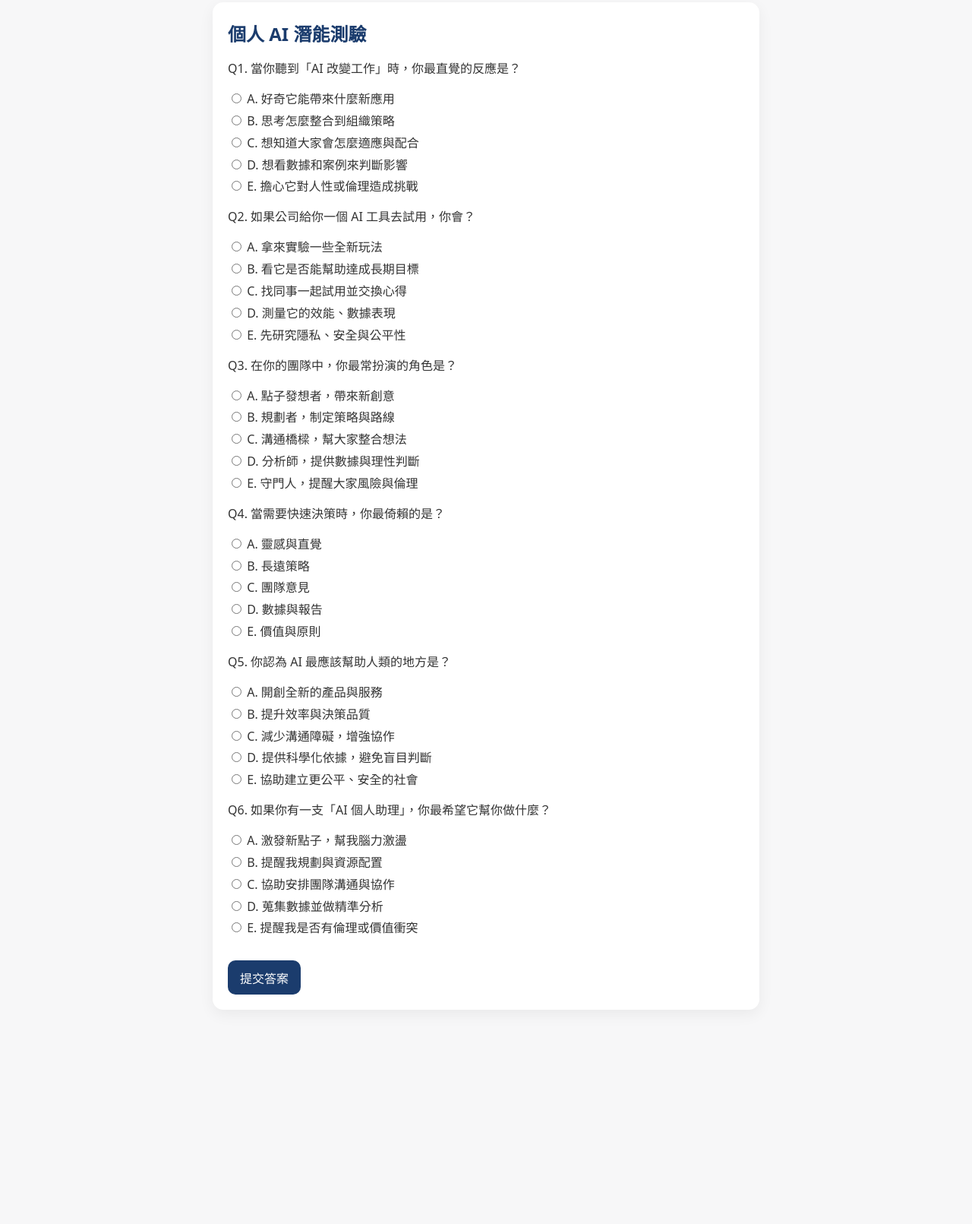
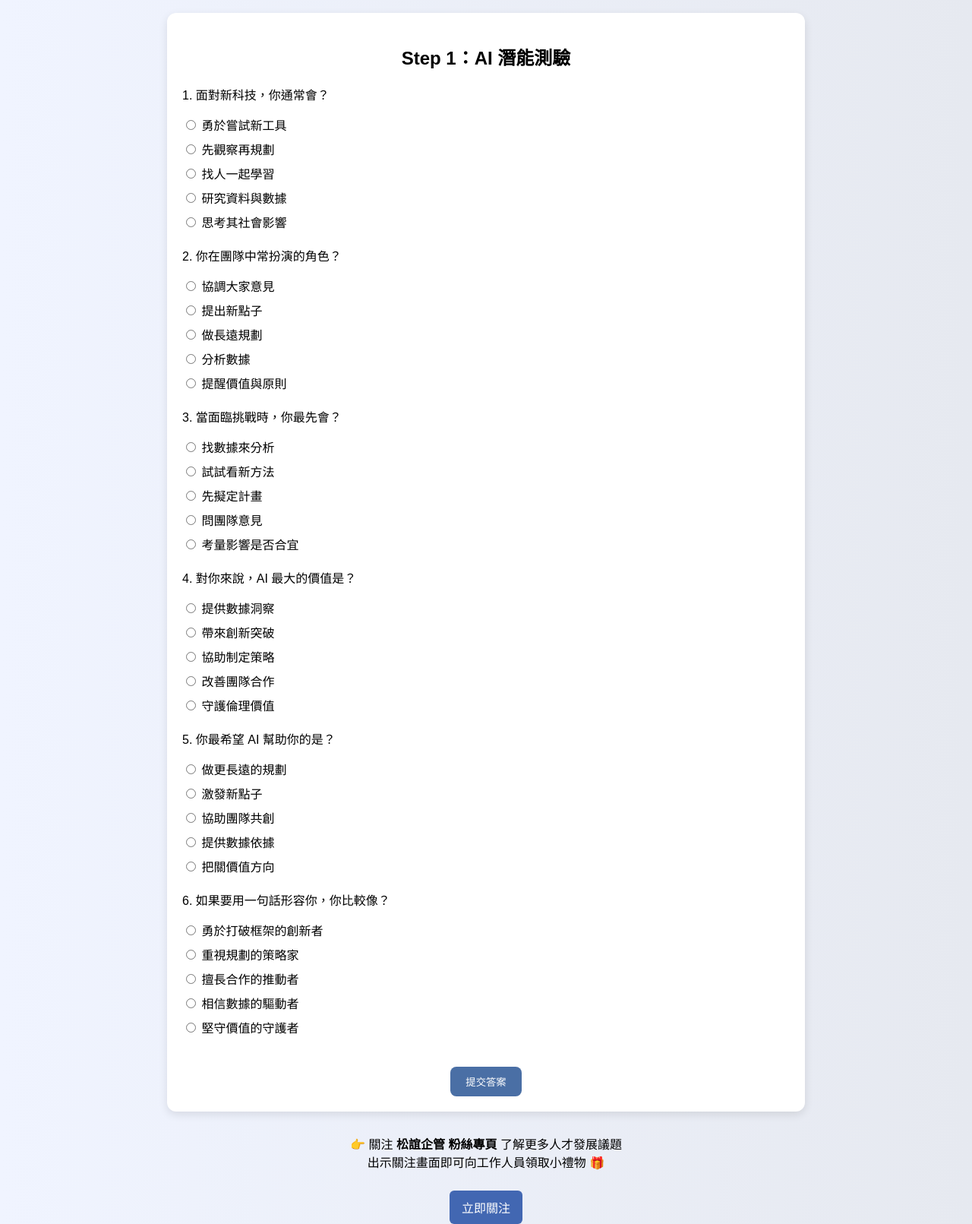
Before and after one commit to mickey103gpm/2025-Leader-Trend, a plain HTML site: page index.html in a window 1280 px wide. Shown: the part 89-1700 px from the top of the page at 76% size. Before the commit the page ends 1450 px from the top, so only its background shows below. Drawn offline with nearby package versions, Linux system fonts and the light colour scheme.

Commit message:
Add files via upload

```diff
--- a/index.html
+++ b/index.html
@@ -3,200 +3,232 @@
 <head>
   <meta charset="UTF-8" />
   <meta name="viewport" content="width=device-width, initial-scale=1.0"/>
-  <title>松誼企管 2025 Leader Trend 智慧人才佈局｜精準賦能未來領導者 互動遊戲</title>
+  <title>個人AI專屬潛能卡片</title>
   <style>
-    :root{
-      --primary:#1B3C6D;
-      --bg:#f7f7f8;
-      --card:#ffffff;
-      --text:#333;
-      --muted:#6b7280;
-      --cta:#1B3C6D;
+    body {
+      font-family: Arial, sans-serif;
+      background: linear-gradient(to right, #f0f4ff, #e6e9f0);
+      margin: 0;
+      padding: 0;
+      text-align: center;
     }
-    body{
-      font-family: "Microsoft JhengHei", system-ui, -apple-system, Segoe UI, Roboto, Helvetica, Arial, "Noto Sans TC", sans-serif;
-      margin:0; padding:0; background:var(--bg); color:var(--text);
+
+    h1 {
+      background-color: #4a6fa5;
+      color: white;
+      padding: 20px;
+      margin: 0;
     }
-    header{
-      background:var(--primary); color:#fff; padding:1rem; text-align:center; font-size:1.2rem; font-weight:700;
-      display:flex; align-items:center; justify-content:center; gap:.8rem;
+
+    .container {
+      margin: 20px auto;
+      max-width: 800px;
+      background: white;
+      padding: 20px;
+      border-radius: 12px;
+      box-shadow: 0 4px 12px rgba(0,0,0,0.1);
     }
-    main{padding:1rem; max-width:720px; margin:auto}
-    .card{background:var(--card); border-radius:14px; padding:1.25rem; margin:1rem 0; box-shadow:0 6px 20px rgba(0,0,0,.06)}
-    .card h2{margin:.2rem 0 1rem; color:var(--primary)}
-    .question{margin-bottom:1rem}
-    .options{margin-top:.5rem}
-    .options label{display:block; margin:.3rem 0; cursor:pointer}
-    button{appearance:none; border:none; background:var(--primary); color:#fff; padding:.65rem 1rem; border-radius:10px; font-size:1rem; cursor:pointer; margin-top:1rem}
-    button:disabled{background:#cbd5e1; cursor:not-allowed}
-    .result-card{margin-top:1.5rem; padding:1.5rem; border:2px solid var(--primary); border-radius:12px; background:#fff; opacity:0; transform:translateY(20px); transition:opacity 0.8s ease, transform 0.8s ease; position:relative}
-    .result-card.show{opacity:1; transform:translateY(0)}
-    .result-card h3{margin-top:0; color:var(--primary)}
-    .logo-mark{position:absolute; bottom:10px; right:10px;}
-    .logo-mark img{height:30px}
-    .muted{color:var(--muted); font-size:.9rem}
-    .guidance{margin-top:1rem; font-size:1rem; font-weight:600; color:var(--primary); text-align:center}
-    .cta-btn{display:inline-block; margin-top:.6rem; padding:.55rem .9rem; border-radius:10px; background:var(--cta); color:#fff; text-decoration:none}
-    .download-wrap{display:none; text-align:center}
-    .download-btn{margin-top:1rem}
+
+    .question {
+      margin: 20px 0;
+      text-align: left;
+    }
+
+    .question label {
+      display: block;
+      margin: 8px 0;
+    }
+
+    button {
+      background: #4a6fa5;
+      color: white;
+      border: none;
+      padding: 10px 20px;
+      border-radius: 8px;
+      cursor: pointer;
+      margin-top: 20px;
+    }
+
+    button:hover {
+      background: #3b5a84;
+    }
+
+    .card {
+      display: none;
+      margin: 30px auto;
+      padding: 20px;
+      border-radius: 12px;
+      background: #fff;
+      box-shadow: 0 4px 12px rgba(0,0,0,0.15);
+      max-width: 500px;
+      position: relative;
+      opacity: 0;
+      transform: translateY(20px);
+      transition: all 0.6s ease-in-out;
+    }
+
+    .card.show {
+      display: block;
+      opacity: 1;
+      transform: translateY(0);
+    }
+
+    .logo {
+      position: absolute;
+      bottom: 10px;
+      right: 10px;
+      width: 80px;
+    }
+
+    .footer {
+      margin-top: 30px;
+      font-size: 16px;
+    }
+
+    .footer a {
+      display: inline-block;
+      margin-top: 10px;
+      padding: 10px 16px;
+      background: #4267B2;
+      color: white;
+      border-radius: 6px;
+      text-decoration: none;
+    }
+
+    .footer a:hover {
+      background: #365899;
+    }
   </style>
 </head>
 <body>
-<header>
-  <span>松誼企管 2025 Leader Trend 智慧人才佈局｜精準賦能未來領導者 互動遊戲</span>
-</header>
-<main>
-  <!-- Step 1 -->
-  <section class="card" id="quiz-section">
-    <h2 id="section-title">個人 AI 潛能測驗</h2>
-    <form id="quizForm">
-      <!-- Q1 -->
-      <div class="question">
-        <p>Q1. 當你聽到「AI 改變工作」時，你最直覺的反應是？</p>
-        <div class="options">
-          <label><input type="radio" name="q1" value="創新者" required/> A. 好奇它能帶來什麼新應用</label>
-          <label><input type="radio" name="q1" value="策略家"/> B. 思考怎麼整合到組織策略</label>
-          <label><input type="radio" name="q1" value="協作推動者"/> C. 想知道大家會怎麼適應與配合</label>
-          <label><input type="radio" name="q1" value="數據驅動者"/> D. 想看數據和案例來判斷影響</label>
-          <label><input type="radio" name="q1" value="倫理守護者"/> E. 擔心它對人性或倫理造成挑戰</label>
-        </div>
-      </div>
-      <!-- Q2 -->
-      <div class="question">
-        <p>Q2. 如果公司給你一個 AI 工具去試用，你會？</p>
-        <div class="options">
-          <label><input type="radio" name="q2" value="創新者" required/> A. 拿來實驗一些全新玩法</label>
-          <label><input type="radio" name="q2" value="策略家"/> B. 看它是否能幫助達成長期目標</label>
-          <label><input type="radio" name="q2" value="協作推動者"/> C. 找同事一起試用並交換心得</label>
-          <label><input type="radio" name="q2" value="數據驅動者"/> D. 測量它的效能、數據表現</label>
-          <label><input type="radio" name="q2" value="倫理守護者"/> E. 先研究隱私、安全與公平性</label>
-        </div>
-      </div>
-      <!-- Q3 -->
-      <div class="question">
-        <p>Q3. 在你的團隊中，你最常扮演的角色是？</p>
-        <div class="options">
-          <label><input type="radio" name="q3" value="創新者" required/> A. 點子發想者，帶來新創意</label>
-          <label><input type="radio" name="q3" value="策略家"/> B. 規劃者，制定策略與路線</label>
-          <label><input type="radio" name="q3" value="協作推動者"/> C. 溝通橋樑，幫大家整合想法</label>
-          <label><input type="radio" name="q3" value="數據驅動者"/> D. 分析師，提供數據與理性判斷</label>
-          <label><input type="radio" name="q3" value="倫理守護者"/> E. 守門人，提醒大家風險與倫理</label>
-        </div>
-      </div>
-      <!-- Q4 -->
-      <div class="question">
-        <p>Q4. 當需要快速決策時，你最倚賴的是？</p>
-        <div class="options">
-          <label><input type="radio" name="q4" value="創新者" required/> A. 靈感與直覺</label>
-          <label><input type="radio" name="q4" value="策略家"/> B. 長遠策略</label>
-          <label><input type="radio" name="q4" value="協作推動者"/> C. 團隊意見</label>
-          <label><input type="radio" name="q4" value="數據驅動者"/> D. 數據與報告</label>
-          <label><input type="radio" name="q4" value="倫理守護者"/> E. 價值與原則</label>
-        </div>
-      </div>
-      <!-- Q5 -->
-      <div class="question">
-        <p>Q5. 你認為 AI 最應該幫助人類的地方是？</p>
-        <div class="options">
-          <label><input type="radio" name="q5" value="創新者" required/> A. 開創全新的產品與服務</label>
-          <label><input type="radio" name="q5" value="策略家"/> B. 提升效率與決策品質</label>
-          <label><input type="radio" name="q5" value="協作推動者"/> C. 減少溝通障礙，增強協作</label>
-          <label><input type="radio" name="q5" value="數據驅動者"/> D. 提供科學化依據，避免盲目判斷</label>
-          <label><input type="radio" name="q5" value="倫理守護者"/> E. 協助建立更公平、安全的社會</label>
-        </div>
-      </div>
-      <!-- Q6 -->
-      <div class="question">
-        <p>Q6. 如果你有一支「AI 個人助理」，你最希望它幫你做什麼？</p>
-        <div class="options">
-          <label><input type="radio" name="q6" value="創新者" required/> A. 激發新點子，幫我腦力激盪</label>
-          <label><input type="radio" name="q6" value="策略家"/> B. 提醒我規劃與資源配置</label>
-          <label><input type="radio" name="q6" value="協作推動者"/> C. 協助安排團隊溝通與協作</label>
-          <label><input type="radio" name="q6" value="數據驅動者"/> D. 蒐集數據並做精準分析</label>
-          <label><input type="radio" name="q6" value="倫理守護者"/> E. 提醒我是否有倫理或價值衝突</label>
-        </div>
-      </div>
-      <button type="submit">提交答案</button>
-    </form>
+  <h1>個人AI 專屬潛能卡片</h1>
 
-    <div id="result" class="result-card" style="display:none"></div>
+  <div class="container" id="quizContainer">
+    <h2>Step 1：AI 潛能測驗</h2>
 
-    <!-- 下載按鈕（預設隱藏） -->
-    <div id="downloadWrap" class="download-wrap">
-      <button id="downloadBtn" class="download-btn">下載我的AI潛能卡</button>
+    <div class="question">
+      <p>1. 面對新科技，你通常會？</p>
+      <label><input type="radio" name="q1" value="innovator" required> 勇於嘗試新工具</label>
+      <label><input type="radio" name="q1" value="strategist"> 先觀察再規劃</label>
+      <label><input type="radio" name="q1" value="collaborator"> 找人一起學習</label>
+      <label><input type="radio" name="q1" value="data"> 研究資料與數據</label>
+      <label><input type="radio" name="q1" value="ethics"> 思考其社會影響</label>
     </div>
 
-    <!-- 放在卡片外框之外的引導區塊（預設隱藏） -->
-    <div id="guidance" class="guidance" style="display:none"></div>
-  </section>
-</main>
-<!-- html2canvas for download -->
-<script src="https://cdn.jsdelivr.net/npm/html2canvas@1.4.1/dist/html2canvas.min.js"></script>
-<script>
-  // 粉專連結（請換成你的實際粉專網址）
-  const FANPAGE_URL = 'https://www.facebook.com/';
+    <div class="question">
+      <p>2. 你在團隊中常扮演的角色？</p>
+      <label><input type="radio" name="q2" value="collaborator" required> 協調大家意見</label>
+      <label><input type="radio" name="q2" value="innovator"> 提出新點子</label>
+      <label><input type="radio" name="q2" value="strategist"> 做長遠規劃</label>
+      <label><input type="radio" name="q2" value="data"> 分析數據</label>
+      <label><input type="radio" name="q2" value="ethics"> 提醒價值與原則</label>
+    </div>
 
-  const descriptions = {
-    "創新者":"特質：你擅長打破框架，勇於嘗試新可能，能看見 AI 帶來的嶄新契機。<br/>祝福語：願你的創新視野，成為 「智慧驅動人才策略，佈局未來領導力」 的火花。",
-    "策略家":"特質：你重視長遠規劃，能將 AI 納入整體藍圖，帶領組織穩健前行。<br/>祝福語：願你的縝密思維，助力 「AI 引領企業 HR 數位轉型」，讓未來更清晰。",
-    "協作推動者":"特質：你長於凝聚人心，懂得在人與 AI 之間搭建橋樑，推動團隊共創。<br/>祝福語：願你的協作能量，呼應 「智慧驅動人才策略，佈局未來領導力」，讓團隊更具韌性。",
-    "數據驅動者":"特質：你相信數據的力量，善於從資訊中提煉洞察，驅動決策與行動。<br/>祝福語：願你的洞察力，照亮 「AI 與數據洞察，打造未來人才藍圖」 的前行之路。",
-    "倫理守護者":"特質：你堅守價值與原則，能在 AI 發展中提醒人們回歸初心與人性。<br/>祝福語：願你的堅持，成為 「AI 引領企業 HR 數位轉型」 過程中的平衡力量。"
-  };
+    <div class="question">
+      <p>3. 當面臨挑戰時，你最先會？</p>
+      <label><input type="radio" name="q3" value="data" required> 找數據來分析</label>
+      <label><input type="radio" name="q3" value="innovator"> 試試看新方法</label>
+      <label><input type="radio" name="q3" value="strategist"> 先擬定計畫</label>
+      <label><input type="radio" name="q3" value="collaborator"> 問團隊意見</label>
+      <label><input type="radio" name="q3" value="ethics"> 考量影響是否合宜</label>
+    </div>
 
-  document.getElementById('quizForm').addEventListener('submit',async function(e){
-    e.preventDefault();
-    const data = new FormData(this);
-    const counts = {創新者:0,策略家:0,協作推動者:0,數據驅動者:0,倫理守護者:0};
-    for(const [k,v] of data.entries()){
-      counts[v]++;
-    }
-    let resultType = Object.keys(counts).reduce((a,b)=> counts[a]>=counts[b]?a:b);
+    <div class="question">
+      <p>4. 對你來說，AI 最大的價值是？</p>
+      <label><input type="radio" name="q4" value="data" required> 提供數據洞察</label>
+      <label><input type="radio" name="q4" value="innovator"> 帶來創新突破</label>
+      <label><input type="radio" name="q4" value="strategist"> 協助制定策略</label>
+      <label><input type="radio" name="q4" value="collaborator"> 改善團隊合作</label>
+      <label><input type="radio" name="q4" value="ethics"> 守護倫理價值</label>
+    </div>
 
-    // 修改區塊標題（不在卡片內顯示）
-    const titleEl = document.getElementById('section-title');
-    if(titleEl){ titleEl.textContent = '個人AI 專屬潛能卡片'; }
+    <div class="question">
+      <p>5. 你最希望 AI 幫助你的是？</p>
+      <label><input type="radio" name="q5" value="strategist" required> 做更長遠的規劃</label>
+      <label><input type="radio" name="q5" value="innovator"> 激發新點子</label>
+      <label><input type="radio" name="q5" value="collaborator"> 協助團隊共創</label>
+      <label><input type="radio" name="q5" value="data"> 提供數據依據</label>
+      <label><input type="radio" name="q5" value="ethics"> 把關價值方向</label>
+    </div>
 
-    // 隱藏題目
-    document.getElementById('quizForm').style.display='none';
+    <div class="question">
+      <p>6. 如果要用一句話形容你，你比較像？</p>
+      <label><input type="radio" name="q6" value="innovator" required> 勇於打破框架的創新者</label>
+      <label><input type="radio" name="q6" value="strategist"> 重視規劃的策略家</label>
+      <label><input type="radio" name="q6" value="collaborator"> 擅長合作的推動者</label>
+      <label><input type="radio" name="q6" value="data"> 相信數據的驅動者</label>
+      <label><input type="radio" name="q6" value="ethics"> 堅守價值的守護者</label>
+    </div>
 
-    // 顯示結果卡片
-    const resultBox = document.getElementById('result');
-    resultBox.style.display='block';
-    resultBox.innerHTML = `
-      <h3>個人AI 專屬潛能卡片</h3>
-      <p><strong>🌟 AI ${resultType}</strong></p>
-      <p>${descriptions[resultType]}</p>
-      <div class="logo-mark"><img src='logo.png' alt='logo'></div>`;
-    setTimeout(()=> resultBox.classList.add('show'),50);
+    <button onclick="submitQuiz()">提交答案</button>
+  </div>
 
-    // 在卡片外框之外顯示引導語與按鈕
-    const guide = document.getElementById('guidance');
-    guide.style.display = 'block';
-    guide.innerHTML = `
-      👉 關注松誼企管 粉絲專頁，了解更多人才發展議題<br/>
-      出示關注畫面可與工作人員領取小禮物 🎁<br/>
-      <a class="cta-btn" href="${FANPAGE_URL}" target="_blank" rel="noopener">前往粉絲專頁</a>`;
+  <div id="resultCard" class="card">
+    <h2 id="cardTitle">個人AI 專屬潛能卡片</h2>
+    <p id="cardContent"></p>
+    <img src="logo.png" alt="Logo" class="logo"/>
+  </div>
 
-    // 顯示下載按鈕
-    const dlWrap = document.getElementById('downloadWrap');
-    const dlBtn = document.getElementById('downloadBtn');
-    dlWrap.style.display='block';
-    dlBtn.onclick = async () => {
-      // 先暫時移除動畫位移避免截圖偏差
-      resultBox.classList.remove('show');
-      // 使用 html2canvas 截圖，提高清晰度
-      const canvas = await html2canvas(resultBox, {scale:2, useCORS:true, backgroundColor:'#ffffff'});
-      const link = document.createElement('a');
-      link.download = `AI_potential_card_${resultType}.png`;
-      link.href = canvas.toDataURL('image/png');
-      link.click();
-      // 還原動畫狀態
-      setTimeout(()=> resultBox.classList.add('show'),0);
+  <div class="footer">
+    <p>👉 關注 <b>松誼企管 粉絲專頁</b> 了解更多人才發展議題<br>
+    出示關注畫面即可向工作人員領取小禮物 🎁</p>
+    <a href="https://www.facebook.com" target="_blank">立即關注</a>
+  </div>
+
+  <script>
+    const results = {
+      innovator: {
+        title: "AI 創新者",
+        feature: "你擅長打破框架，勇於嘗試新可能，能看見 AI 帶來的嶄新契機。",
+        blessing: "願你的創新視野，成為 「智慧驅動人才策略，佈局未來領導力」 的火花。"
+      },
+      strategist: {
+        title: "AI 策略家",
+        feature: "你重視長遠規劃，能將 AI 納入整體藍圖，帶領組織穩健前行。",
+        blessing: "願你的縝密思維，助力 「AI 引領企業 HR 數位轉型」，讓未來更清晰。"
+      },
+      collaborator: {
+        title: "AI 協作推動者",
+        feature: "你長於凝聚人心，懂得在人與 AI 之間搭建橋樑，推動團隊共創。",
+        blessing: "願你的協作能量，呼應 「智慧驅動人才策略，佈局未來領導力」，讓團隊更具韌性。"
+      },
+      data: {
+        title: "AI 數據驅動者",
+        feature: "你相信數據的力量，善於從資訊中提煉洞察，驅動決策與行動。",
+        blessing: "願你的洞察力，照亮 「AI 與數據洞察，打造未來人才藍圖」 的前行之路。"
+      },
+      ethics: {
+        title: "AI 倫理守護者",
+        feature: "你堅守價值與原則，能在 AI 發展中提醒人們回歸初心與人性。",
+        blessing: "願你的堅持，成為 「AI 引領企業 HR 數位轉型」 過程中的平衡力量。"
+      }
     };
 
-    resultBox.scrollIntoView({behavior:'smooth'});
-  });
-</script>
+    function submitQuiz() {
+      const answers = [];
+      for (let i = 1; i <= 6; i++) {
+        const selected = document.querySelector(`input[name="q${i}"]:checked`);
+        if (!selected) {
+          alert("請完成所有題目再提交！");
+          return;
+        }
+        answers.push(selected.value);
+      }
+
+      // 計算最多的答案
+      const count = {};
+      answers.forEach(a => { count[a] = (count[a] || 0) + 1; });
+      const resultType = Object.keys(count).reduce((a, b) => count[a] > count[b] ? a : b);
+
+      // 顯示結果卡
+      document.getElementById("quizContainer").style.display = "none";
+      const card = document.getElementById("resultCard");
+      document.getElementById("cardContent").innerHTML =
+        `<strong>${results[resultType].title}</strong><br><br>
+         特質：${results[resultType].feature}<br><br>
+         祝福語：${results[resultType].blessing}`;
+      card.classList.add("show");
+    }
+  </script>
 </body>
 </html>
```
